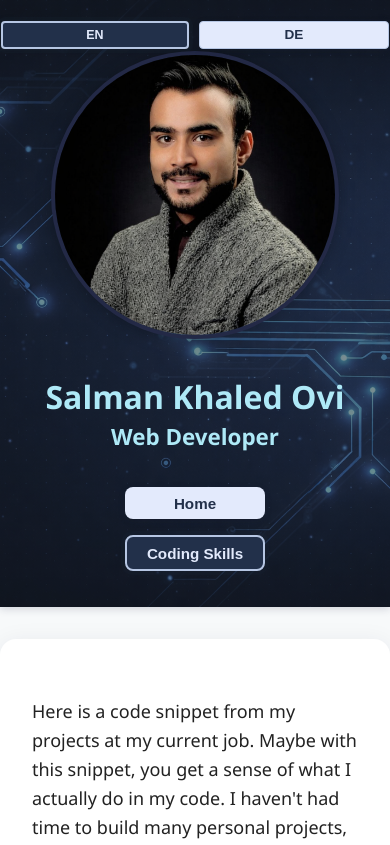
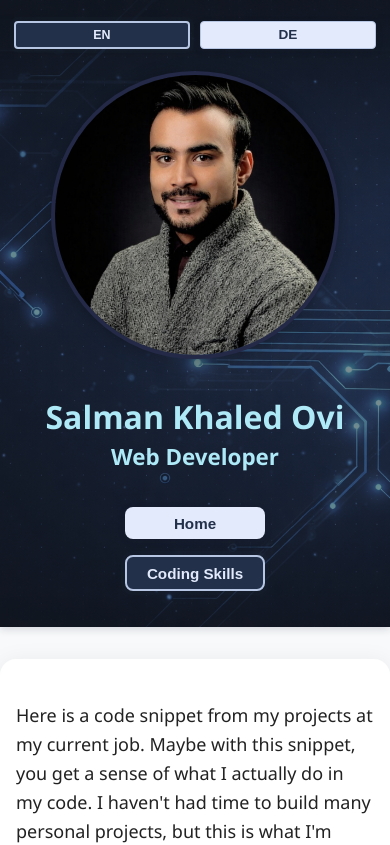
Before and after one commit to salkha/portfolio, a React (Create React App) app: page /coding-skills in a window 390 px wide. Shown: the top 845 px of the page. Built offline with nearby package versions, Linux system fonts and the light colour scheme.

Commit message:
css changed

```diff
--- a/src/index.css
+++ b/src/index.css
@@ -41,11 +41,14 @@ p {
 }
 
 @media (max-width: 600px) {
+  .lang-btn-group>.main-btn{
+    width: 45%;
+  }
   main.container {
     padding: 1rem 1rem 1rem;
   }
   .header-element{
-    margin-top: 20px;
+    margin-top: 20px !important;
   }
   .lang-btn-group {
     position: sticky !important;
@@ -343,12 +346,13 @@ body {
     font-size: 1.1rem;
   }
 
-  main.container {
-    padding: 1.5rem 1rem 1rem 1rem;
-  }
+
 }
 
 @media (max-width: 600px) {
+    main.container {
+    padding: 1.5rem 1rem 1rem 1rem !important;
+  }
   body {
     padding: 0;
     margin: 0;
```
